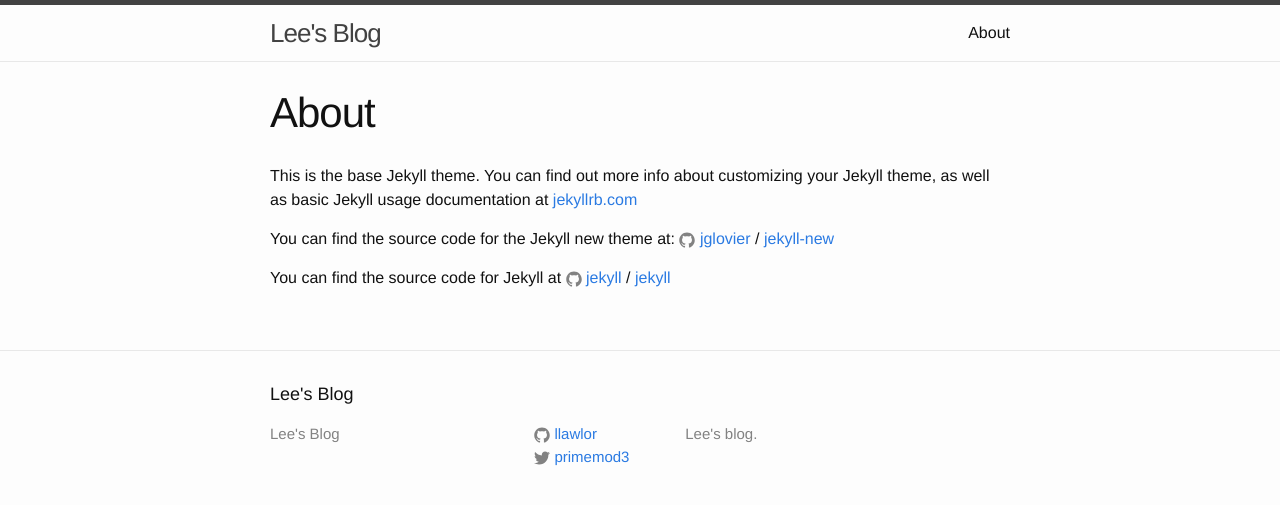
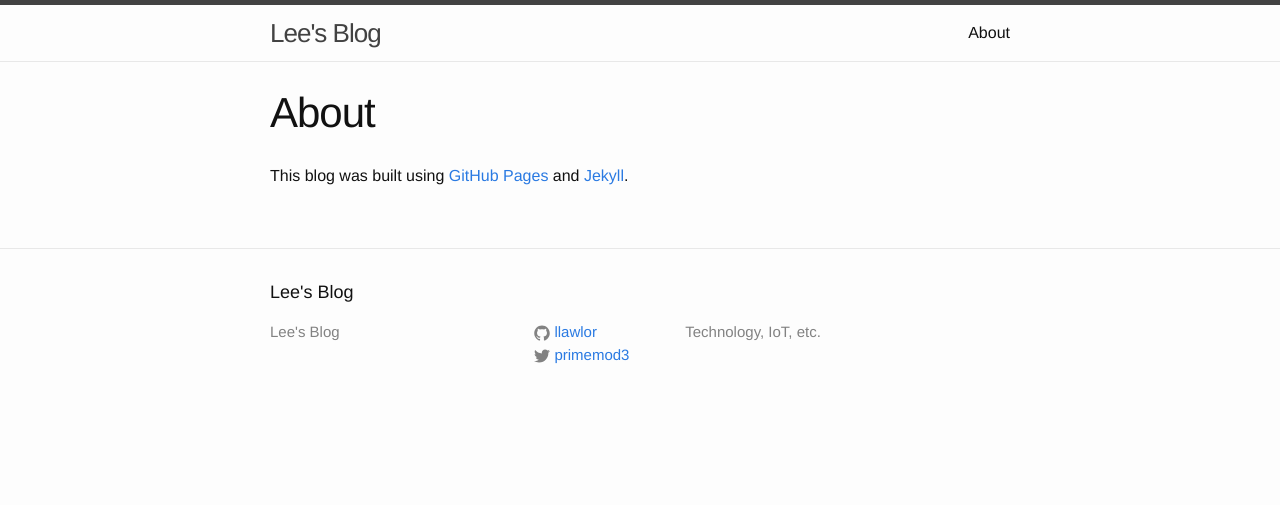
Before and after one commit to llawlor/llawlor.github.io, a Jekyll site: the page built from about.md, in a window 1280 px wide. Shown: the top 505 px of the page. Built offline with Jekyll 4.4.1, drawn with Linux system fonts in a browser that asks for light colours.

Commit message:
update blog

```diff
--- a/_config.yml
+++ b/_config.yml
@@ -8,7 +8,7 @@
 # Site settings
 title: "Lee's Blog"
 email:
-description: "Lee's blog."
+description: "Technology, IoT, etc."
 baseurl: "" # the subpath of your site, e.g. /blog
 url: "http://llawlor.github.io" # the base hostname & protocol for your site
 twitter_username: primemod3
--- a/_drafts/cheerlights-particle-photon.markdown
+++ b/_drafts/cheerlights-particle-photon.markdown
@@ -75,3 +75,5 @@ You can now cut out the bottom of the snowman, and push the assembled CheerLight
 
 You can [control CheerLights](http://cheerlights.com/about/){:target="_blank"} by sending a tweet that includes *#cheerlights* and the color name.
 Valid color names are red, green, blue, cyan, white, oldlace, purple, magenta, yellow, orange, and pink.
+
+Special thanks to [@scharler](https://twitter.com/scharler){:target="_blank"} and [@AnkitTheCoder](https://twitter.com/AnkitTheCoder){:target="_blank"} for their assistance with this project.
--- a/about.md
+++ b/about.md
@@ -4,12 +4,4 @@ title: About
 permalink: /about/
 ---
 
-This is the base Jekyll theme. You can find out more info about customizing your Jekyll theme, as well as basic Jekyll usage documentation at [jekyllrb.com](http://jekyllrb.com/)
-
-You can find the source code for the Jekyll new theme at:
-{% include icon-github.html username="jglovier" %} /
-[jekyll-new](https://github.com/jglovier/jekyll-new)
-
-You can find the source code for Jekyll at
-{% include icon-github.html username="jekyll" %} /
-[jekyll](https://github.com/jekyll/jekyll)
+This blog was built using [GitHub Pages](https://pages.github.com/) and [Jekyll](http://jekyllrb.com/).
```
